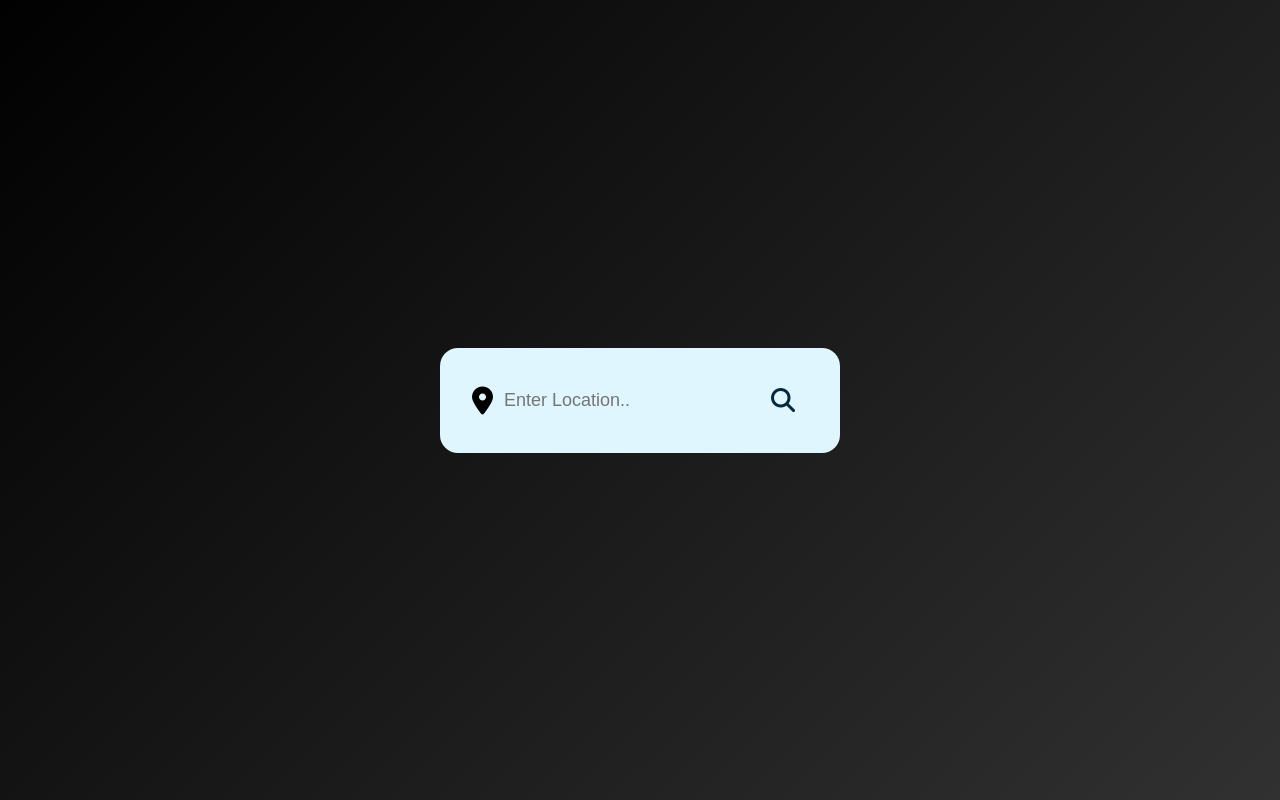
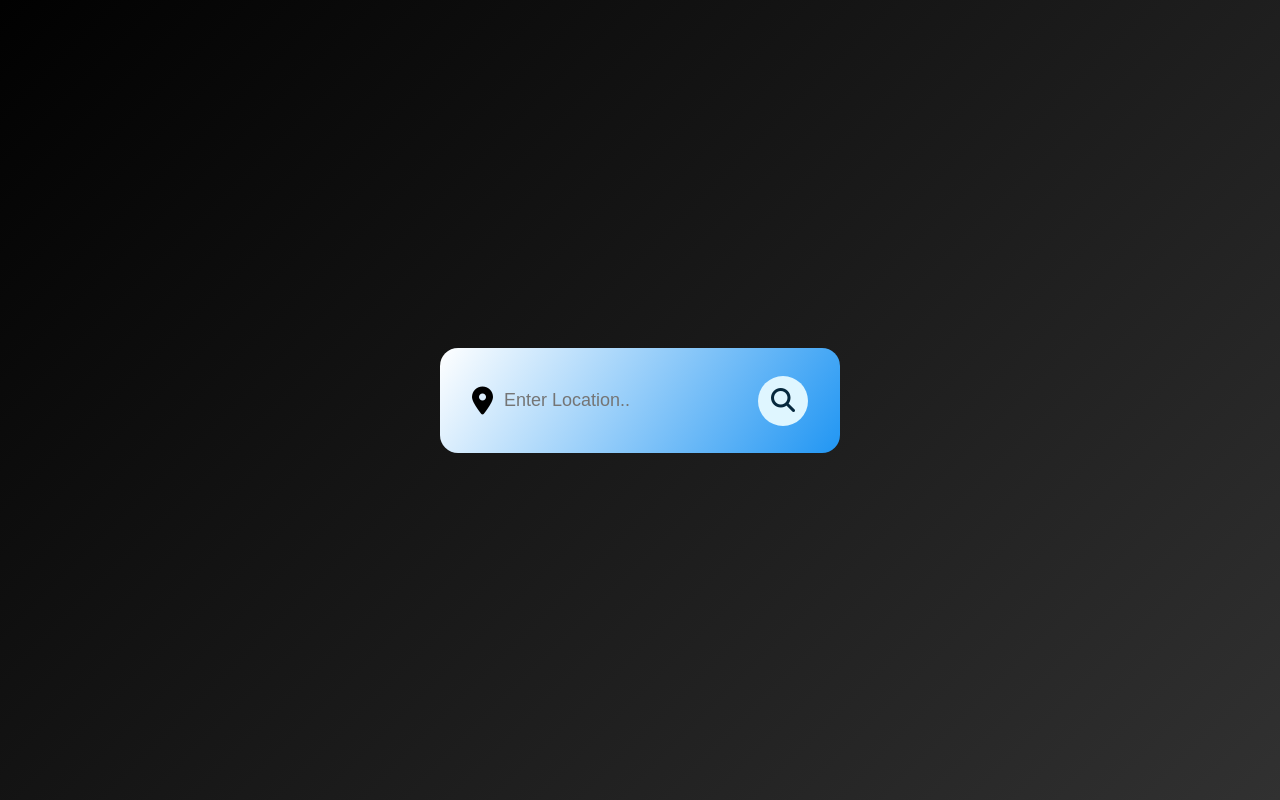
Before and after one commit to mylordkaz/weather-web-app, a website built with webpack: page src/index.html in a window 1280 px wide. Built offline with nearby package versions, Linux system fonts and the light colour scheme.

Commit message:
background color upgrade

```diff
--- a/src/styles.css
+++ b/src/styles.css
@@ -16,7 +16,7 @@ body {
   position: relative;
   width: 400px;
   height: 105px;
-  background: #dff6ff;
+  background: linear-gradient(305deg, #2196f3, #fff);
   backdrop-filter: blur(10px);
   padding: 28px 32px;
   overflow: hidden;
```
